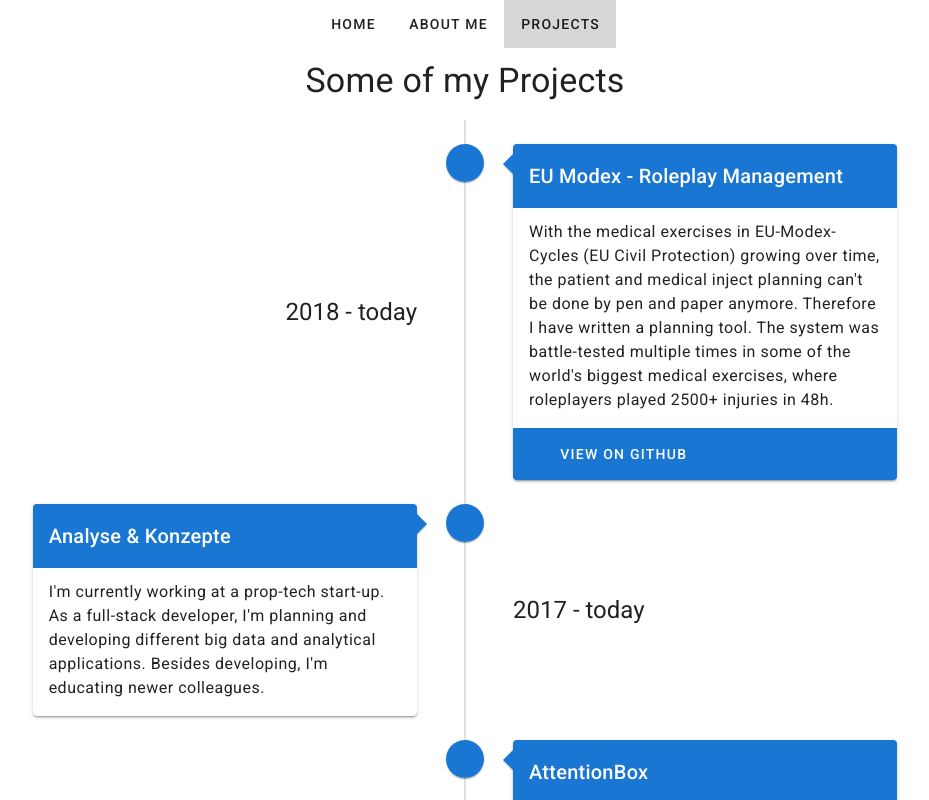
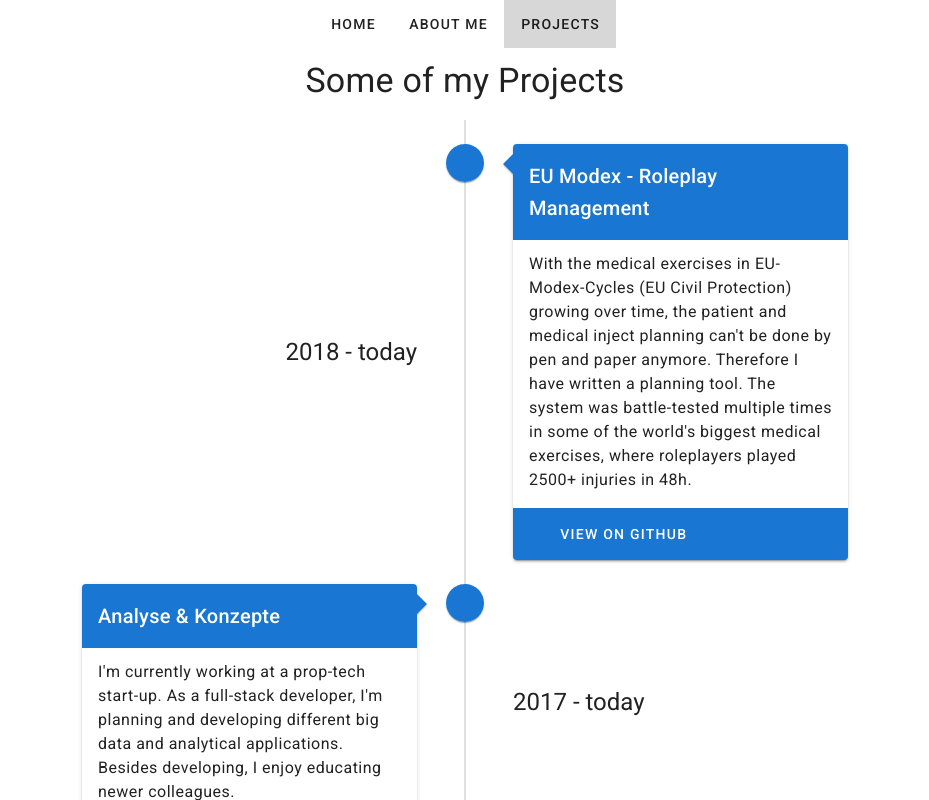
Before and after one commit to harm-matthias-harms/website, a Nuxt app: page /projects in a window 1280 px wide. Shown: the top 800 px of the page, without its empty margins (175-1104 px from the left). Built offline with nearby package versions, Linux system fonts and the light colour scheme.

Commit message:
improve lighthouse score

```diff
--- a/layouts/default.vue
+++ b/layouts/default.vue
@@ -9,10 +9,10 @@
       </v-toolbar-items>
       <v-spacer></v-spacer>
     </v-app-bar>
-    <v-content>
+    <v-main>
       <v-container>
         <nuxt />
       </v-container>
-    </v-content>
+    </v-main>
   </v-app>
 </template>
--- a/nuxt.config.js
+++ b/nuxt.config.js
@@ -7,6 +7,9 @@ module.exports = {
    ** Headers of the page
    */
   head: {
+    htmlAttrs: {
+      lang: "en"
+    },
     title: "Harm Matthias Harms",
     meta: [
       { charset: "utf-8" },
@@ -15,10 +18,6 @@ module.exports = {
     ],
     link: [
       { rel: "icon", type: "image/x-icon", href: "/favicon.ico" },
-      {
-        rel: "stylesheet",
-        href: "https://fonts.googleapis.com/css?family=Lato:300,400,500,700"
-      }
     ]
   },
 
@@ -46,8 +45,6 @@ module.exports = {
    ** Build configuration
    */
   build: {
-    extractCSS: true,
-
     /*
      ** You can extend webpack config here
      */
--- a/pages/about.vue
+++ b/pages/about.vue
@@ -1,7 +1,7 @@
 <template>
   <div>
     <v-row justify="center">
-      <v-col lg="8">
+      <v-col md="8" lg="6">
         <h1 class="display-1">About Harm Matthias Harms</h1>
         <p class="body-1">
           I'm a full-stack developer based in Hamburg, Germany.
@@ -12,7 +12,7 @@
       </v-col>
     </v-row>
     <v-row justify="center">
-      <v-col lg="8">
+      <v-col md="8" lg="6">
         <h5 class="headline">Languages</h5>
         <v-chip label color="primary" class="mr-2 mt-2" v-for="(language, i) in languages" :key="i">
           <v-icon left>{{language.icon}}</v-icon>
@@ -21,7 +21,7 @@
       </v-col>
     </v-row>
     <v-row justify="center">
-      <v-col lg="8">
+      <v-col md="8" lg="6">
         <h5 class="headline">Tools</h5>
         <v-chip label color="secondary" class="mr-2 mt-2" v-for="(tool, i) in tools" :key="i">
           <v-icon left>{{tool.icon}}</v-icon>
--- a/pages/index.vue
+++ b/pages/index.vue
@@ -13,7 +13,7 @@
           <h1 class="display-2">Harm Matthias Harms</h1>
           <h2
             class="headline font-weight-light"
-          >Student, Full Stack Developer, Kubernetes Lover, USAR - Troopleader</h2>
+          >Student, Full Stack Developer, Cloud, USAR - Troopleader</h2>
         </v-col>
       </v-row>
       <v-row>
@@ -21,7 +21,7 @@
           <v-btn depressed large color="primary" href="mailto:mail@matthiasharms.dev">
             <v-icon left>fa-envelope</v-icon>Email
           </v-btn>
-          <v-btn depressed large color="secondary" href="https://github.com/harm-matthias-harms" target="_blank">
+          <v-btn depressed large color="secondary" href="https://github.com/harm-matthias-harms" target="_blank" rel="noopener">
             <v-icon left>fab fa-github</v-icon>Code
           </v-btn>
         </v-col>
--- a/pages/projects.vue
+++ b/pages/projects.vue
@@ -1,6 +1,6 @@
 <template>
   <v-row justify="center">
-    <v-col lg="9">
+    <v-col lg="8">
       <h1 class="display-1 text-center mb-5">Some of my Projects</h1>
       <v-timeline align-top :dense="$vuetify.breakpoint.smAndDown">
         <v-timeline-item fill-dot v-for="(item, i) in data" :key="i">
@@ -12,7 +12,7 @@
             <v-card-subtitle v-text="item.time" v-if="$vuetify.breakpoint.smAndDown"></v-card-subtitle>
             <v-card-text class="body-1 white text--primary pt-3" v-text="item.text"></v-card-text>
             <v-card-actions v-if="item.external">
-              <v-btn text :href="item.external" target="_blank">
+              <v-btn text :href="item.external" target="_blank" rel="noopener">
                 <v-icon left>fab fa-github</v-icon>View on Github
               </v-btn>
             </v-card-actions>
@@ -39,7 +39,7 @@ export default {
           time: "2017 - today",
           title: "Analyse & Konzepte",
           text:
-            "I'm currently working at a prop-tech start-up. As a full-stack developer, I'm planning and developing different big data and analytical applications. Besides developing, I'm educating newer colleagues."
+            "I'm currently working at a prop-tech start-up. As a full-stack developer, I'm planning and developing different big data and analytical applications. Besides developing, I enjoy educating newer colleagues."
         },
         {
           time: "2019",
@@ -61,6 +61,6 @@ export default {
 </script>
 <style>
 .v-card__title {
-  word-break: break-word;
+  word-break: break-word !important;
 }
 </style>
```
Also changed, not shown: package.json (+3 -4 lines), firebase.json, 1 other file (tests, documents, lock files or other folders).
